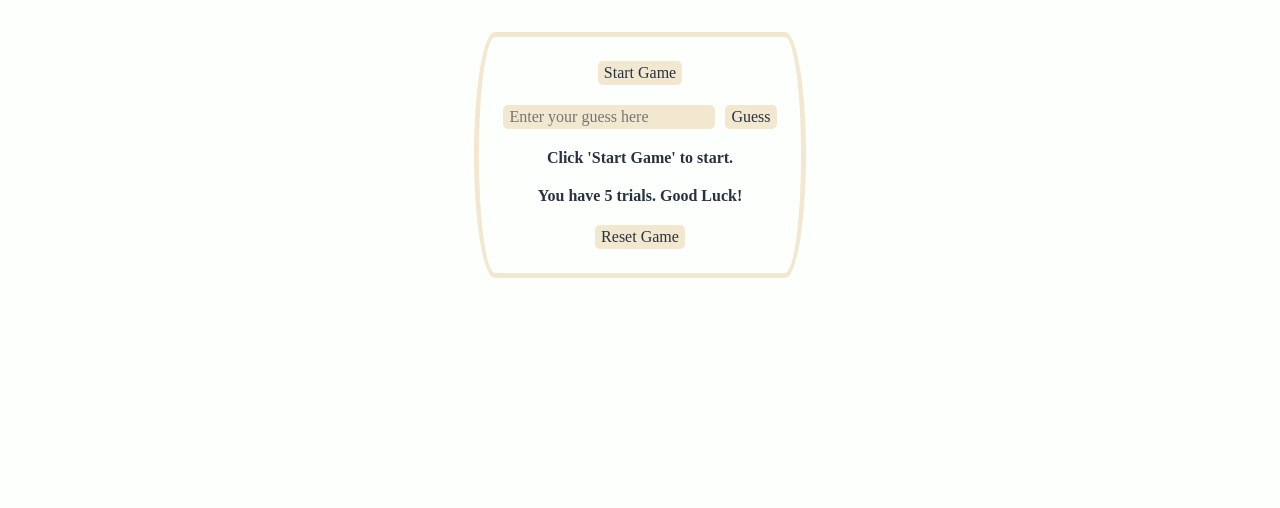
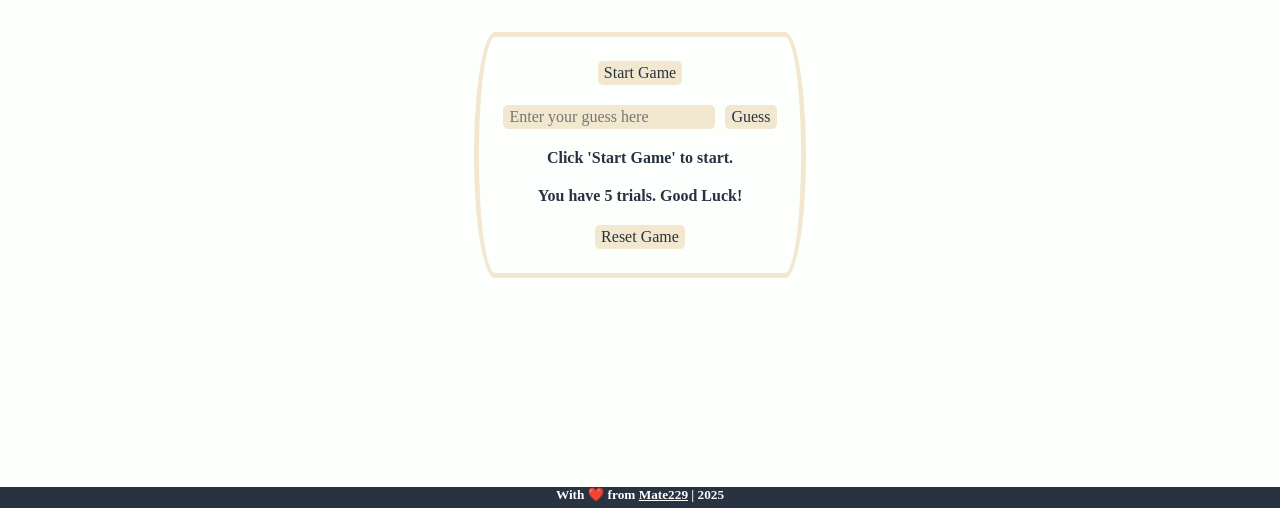
Before and after one commit to Mate229/number-guess-game, a plain HTML site: page index.html in a window 1280 px wide. Shown: the part 292-800 px from the top of the page. Drawn offline with Linux system fonts and the light colour scheme.

Commit message:
Add footer

```diff
--- a/index.html
+++ b/index.html
@@ -25,5 +25,9 @@
         <div class="tries"></div>
         <button class="reset">Reset Game</button>
     </div>
+
+    <footer>
+        <h5>With ❤️ from <a href="https://x.com/adio_ks" target="_blank">Mate229</a> | 2025</h5>
+    </footer>
 </body>
 </html>
--- a/style.css
+++ b/style.css
@@ -8,6 +8,7 @@
 }
 
 body {
+    position: relative;
     margin: 0;
     display: flex;
     flex-direction: column;
@@ -96,3 +97,30 @@ input:focus {
     color: var(--bg-bg-clr);
     background-color: var(--hint-clr);
 }
+
+footer {
+    position: absolute;
+    bottom: 0;
+    width: 100%;
+    text-align: center;
+    background-color: var(--txt-clr);
+    color: var(--bg-bg-clr);
+    padding-bottom: 5px;
+}
+
+a {
+    font: inherit;
+    transition: all .3s ease;
+}
+
+a:link {
+    color: inherit;
+}
+
+a:visited {
+    color: var(--bt-inp-bg-clr);
+}
+
+a:hover {
+    font-size: larger;
+}
```
